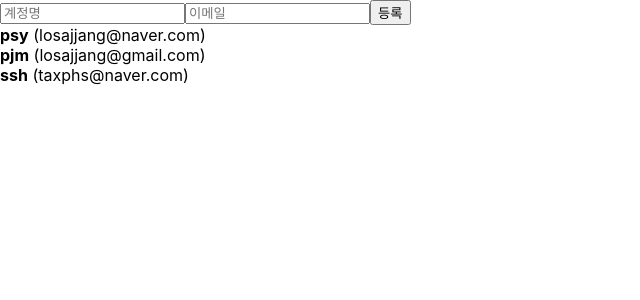
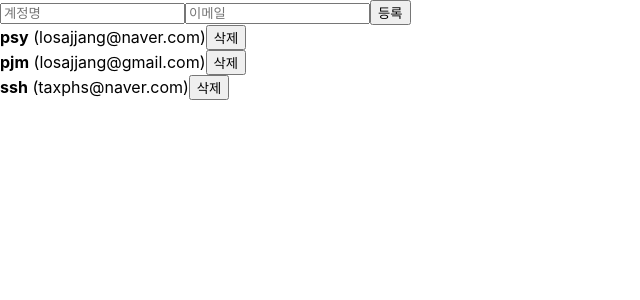
Before and after one commit to losajjang/React-vlpt, a React (Create React App) app: page / in a window 1280 px wide. Shown: the top 300 px of the page, without its empty margins (0-640 px from the left). Built offline with nearby package versions, Linux system fonts and the light colour scheme.

Commit message:
배열에 항목 제거하기

```diff
--- a/src/App.js
+++ b/src/App.js
@@ -60,6 +60,10 @@
     nextId.current += 1;
   };
 
+  const onRemove = id => {
+    setUsers(users.filter(user => user.id !== id));
+  };
+
   console.log(nextId.current);
   return (
     <>
@@ -69,7 +73,7 @@
         onChange={onChange}
         onCreate={onCreate}
       />
-      <UserList users={users} />
+      <UserList users={users} onRemove={onRemove} />
     </>
   );
 }
--- a/src/UserList.js
+++ b/src/UserList.js
@@ -1,20 +1,21 @@
 import React from 'react';
 
-function User({ user }) {
+function User({user, onRemove}) {
   return (
     <div>
       <b>{user.username}</b> <span>({user.email})</span>
+      <button onClick={() => onRemove(user.id)}>삭제</button>
     </div>
   );
 }
 
-function UserList({users}) {
+function UserList({users, onRemove}) {
   return (
     // map 안의 인자 user는 자유로운 네이밍이 가능하다. ex. a, b, c
     // map 안의 인자명과 동일한 인자명을 User 함수에 넘겨준다.
     <div>
-      {users.map((user) => (
-        <User user={user} key={user.id} />
+      {users.map(user => (
+        <User user={user} key={user.id} onRemove={onRemove} />
       ))}
     </div>
   );
```
